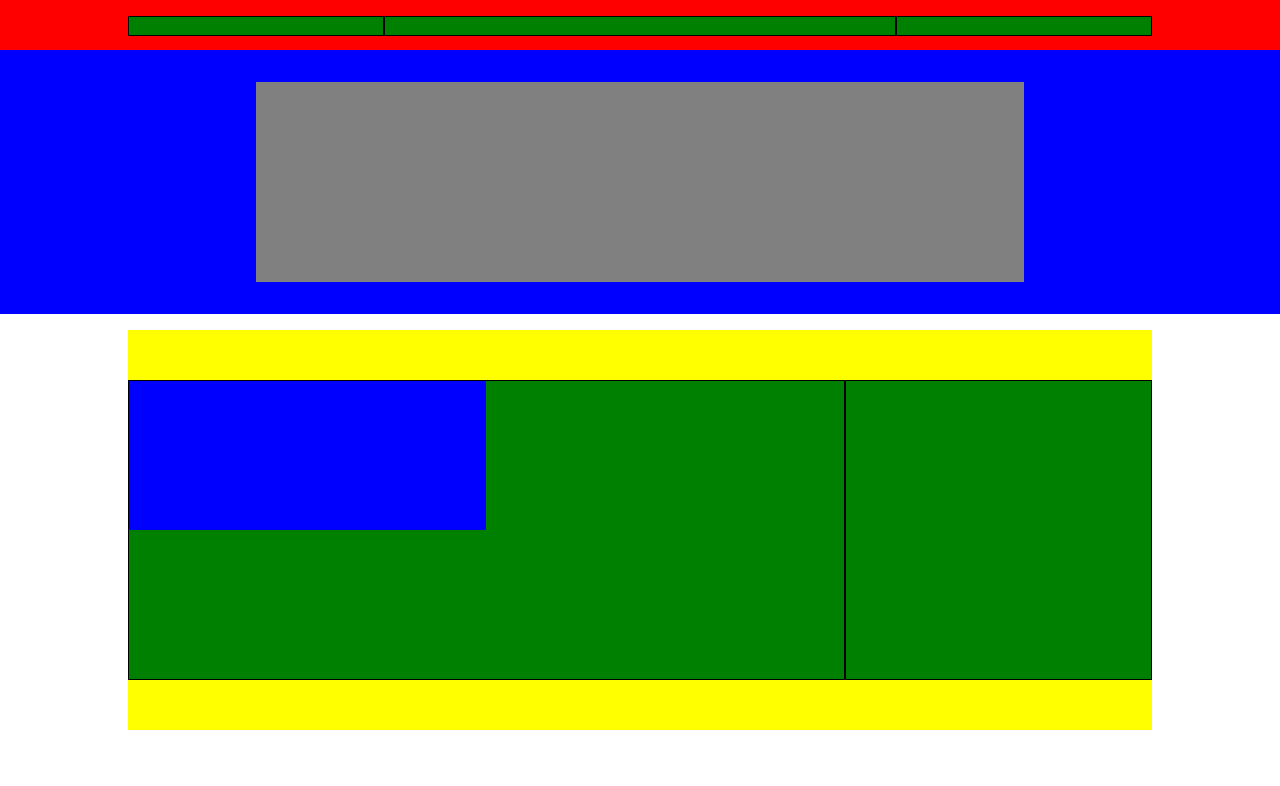
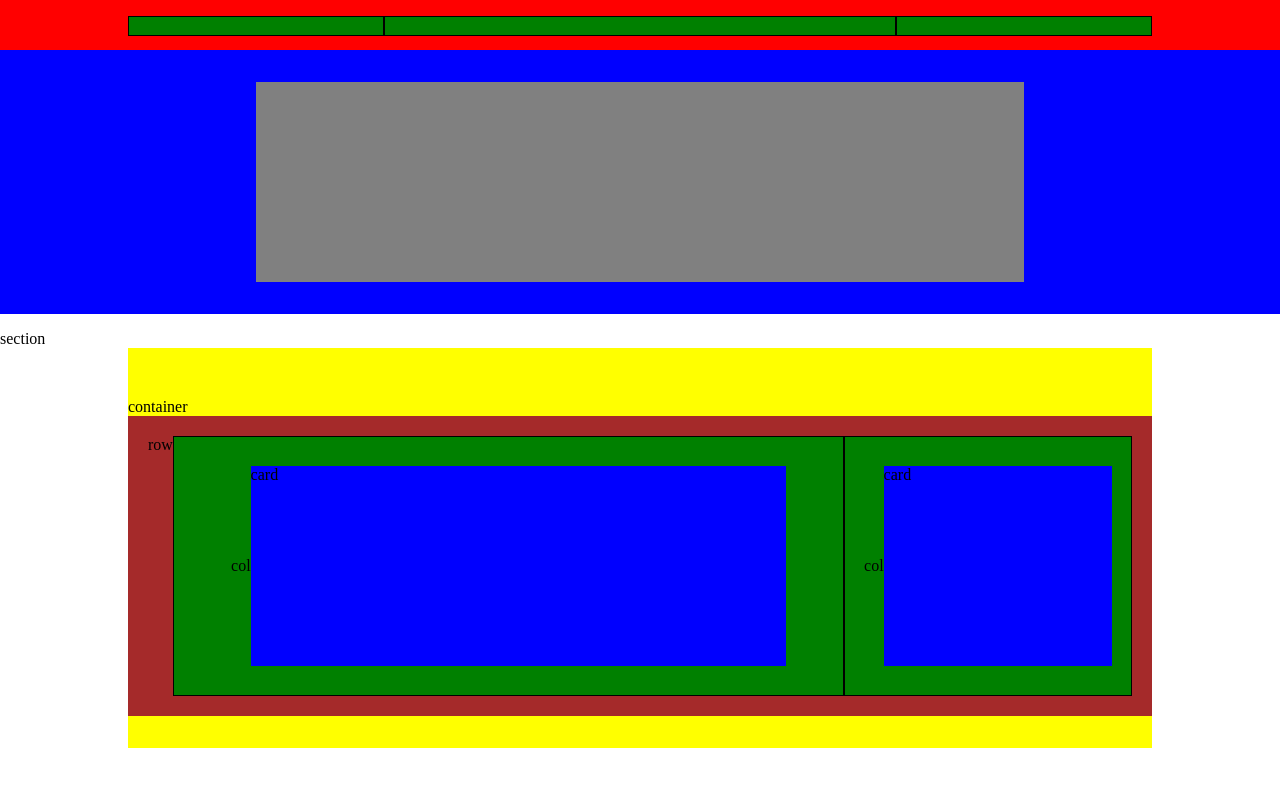
Before and after one commit to RiccardoVoltolina/htmlcss-struttura-discord, a plain HTML site: page index.html in a window 1280 px wide. Drawn offline with Linux system fonts and the light colour scheme.

Commit message:
end first section

```diff
--- a/index.html
+++ b/index.html
@@ -26,14 +26,14 @@
 
     </header>
     <main>
-        <section class="main_bianco">
-            <div class="container giallo">
-                <div class="row flex">
-                    <div class="col grande">
-                        <div class="card big"></div>
+        <section class="main_bianco"> section
+            <div class="container giallo"> container
+                <div class="row primo flex"> row
+                    <div class="col grande flex">col
+                        <div class="card big">card</div>
                     </div>
-                    <div class="col piccola">
-                        <div class="card small"></div>
+                    <div class="col piccola flex">col
+                        <div class="card small">card</div>
                     </div>
                 </div>
             </div>
--- a/style/style.css
+++ b/style/style.css
@@ -34,6 +34,11 @@
     background-color: blue;
 }
 
+.grande, .piccola {
+    justify-content: center;
+    align-items: center;
+}
+
 .grande {
     width: 70%;
 }
@@ -46,10 +51,11 @@
     background-color: white;
 }
 
-.big {
-    height: 50%;
-    width: 50%;
+.big, .small {
+    height: 200px;
+    width: 80%;
 }
+
 
 
 /* fine regole generali*/
@@ -101,3 +107,8 @@ nav, .main_bianco {
 }
 
 /*fine header*/
+
+
+.primo {
+    padding: 20px;
+}
```
